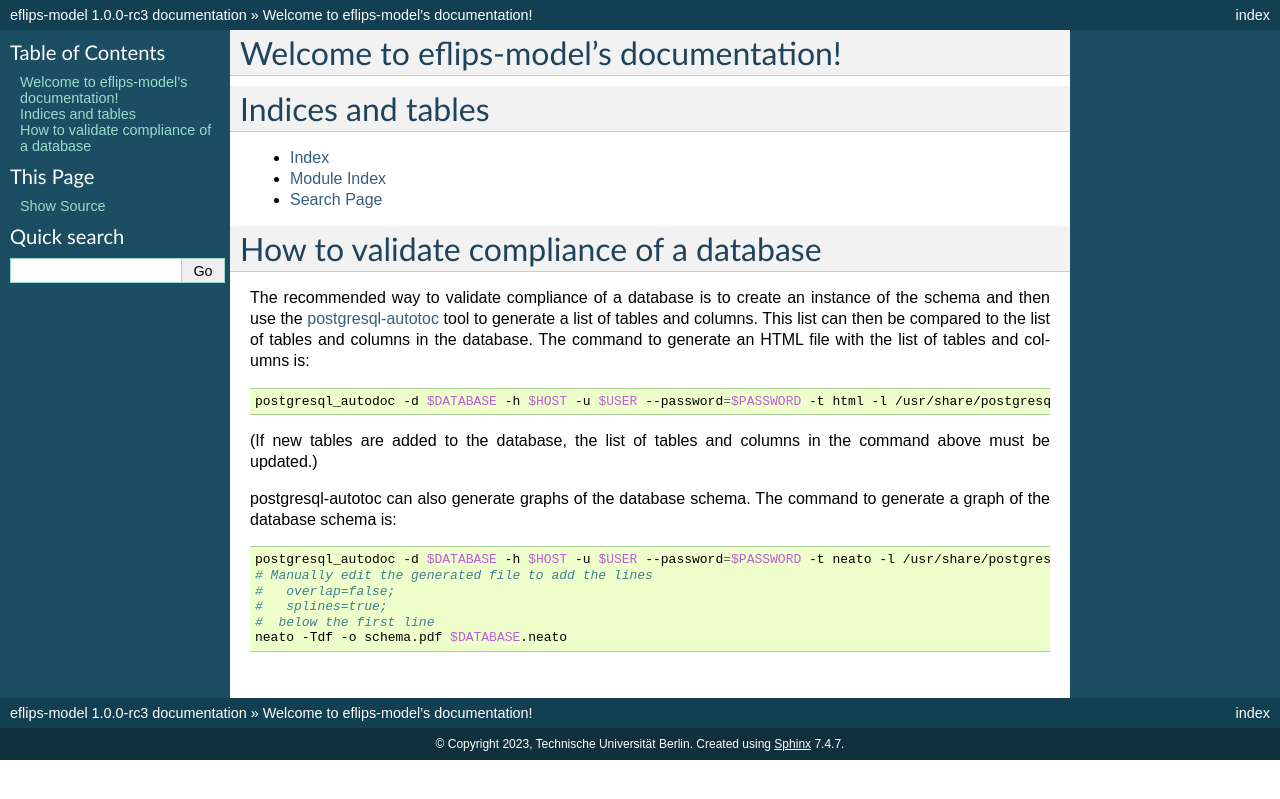
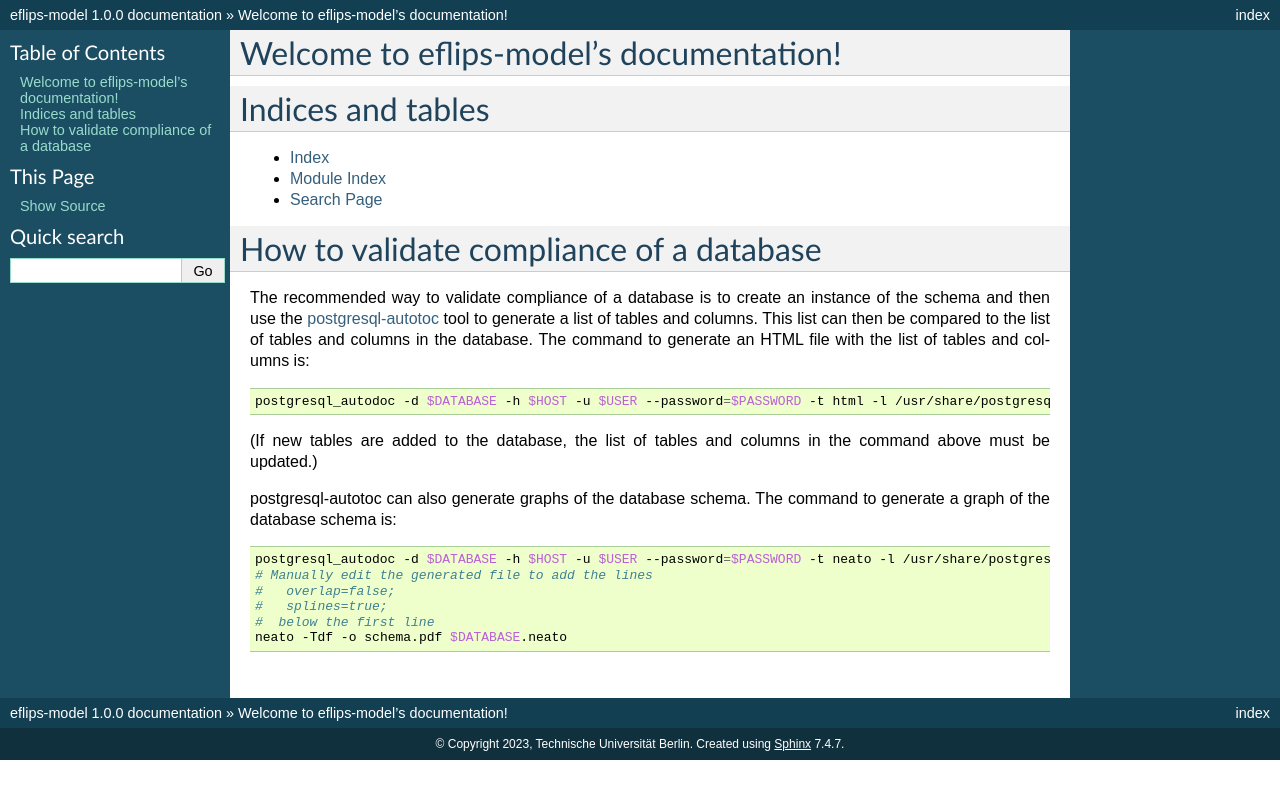
Before and after one commit to mpm-tu-berlin/eflips-model, a Sphinx documentation site: the page built from doc/index.rst, in a window 1280 px wide. Shown: the top 799 px of the page. Built offline with Sphinx 7.4.7, drawn with Linux system fonts in a browser that asks for light colours.

Commit message:
Bump version to 1.0.0

```diff
--- a/doc/conf.py
+++ b/doc/conf.py
@@ -9,7 +9,7 @@
 project = "eflips-model"
 copyright = "2023, Technische Universität Berlin"
 author = "Ludger Heide"
-release = "1.0.0-rc3"
+release = "1.0.0"
 
 
 # -- General configuration ---------------------------------------------------
--- a/pyproject.toml
+++ b/pyproject.toml
@@ -1,6 +1,6 @@
 [tool.poetry]
 name = "eflips-model"
-version = "1.0.0-rc3"
+version = "1.0.0"
 description = "A common data model for the eflips family of electric vehicle simulation & optimization tools."
 authors = [
 	"Ludger Heide <ludger.heide@tu-berlin.de>",
```
